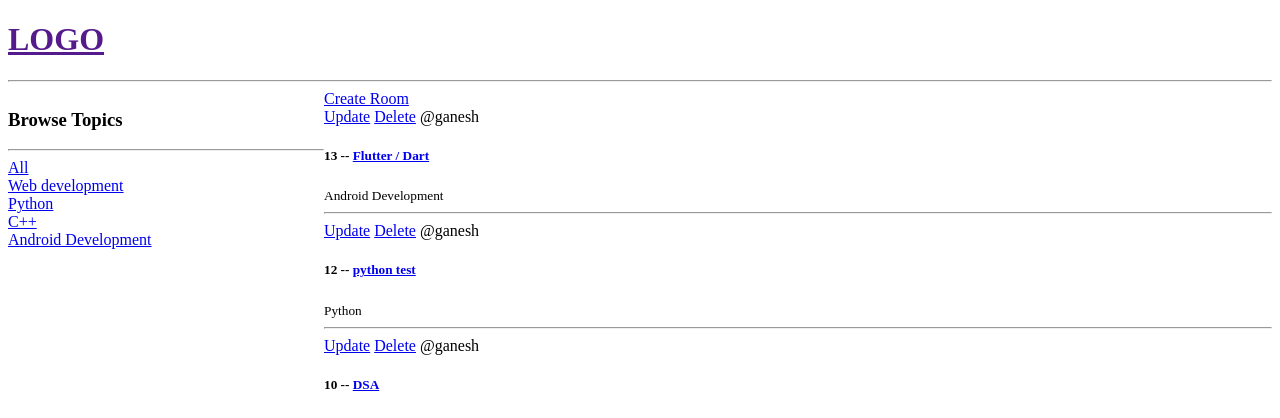
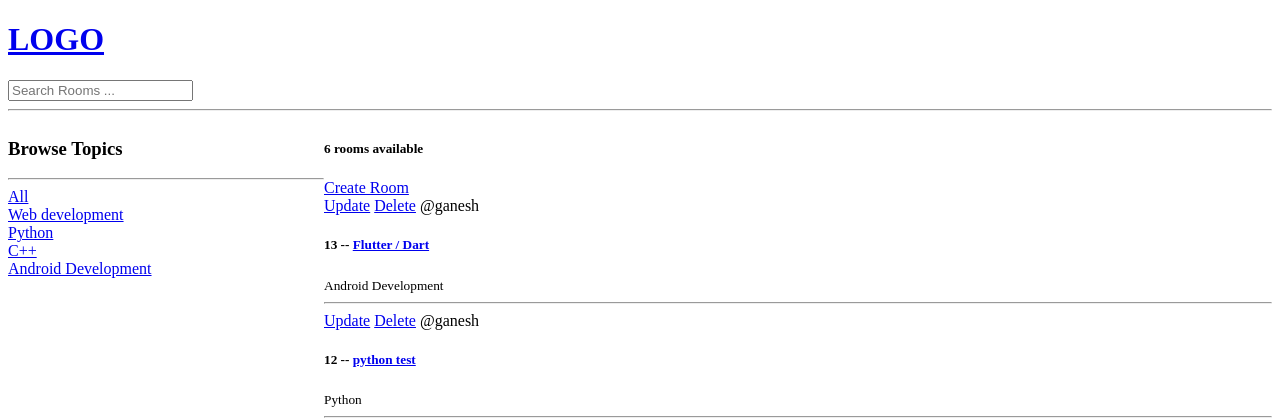
Before and after one commit to bhatganeshdarshan/discord-app, a Django app: page / in a window 1280 px wide. Shown: the top 418 px of the page. Run offline with Django 4.2, Linux system fonts and the light colour scheme; data comes from the database, SQL or seed files in the repository; both versions use the stored data as it was after the commit.

Commit message:
optimized search function with search bar

```diff
--- a/main/views.py
+++ b/main/views.py
@@ -1,6 +1,7 @@
 from django.shortcuts import render ,redirect
 from .models import Room,Topic
 from .forms import RoomForm
+from django.db.models import Q
 # rooms=[
 #     {'id':1,'name':'lets learn python '},
 #     {'id':2,'name':'design with me'},
@@ -10,9 +11,10 @@ from .forms import RoomForm
 
 def home(request):
     q =  request.GET.get('q') if request.GET.get('q') != None else ''
-    rooms=Room.objects.filter(topic__name__icontains = q)
+    rooms=Room.objects.filter(Q(topic__name__icontains = q) | Q(name__icontains = q) | Q(description__icontains = q))
     topic=Topic.objects.all()
-    context={'rooms':rooms,'topic':topic}
+    room_count=rooms.count()
+    context={'rooms':rooms,'topic':topic,'room_count':room_count}
     return render(request,'main/home.html',context)
 def room(request,pk):
     room = Room.objects.get(id = pk)
--- a/templates/main/home.html
+++ b/templates/main/home.html
@@ -22,6 +22,7 @@
             {% endfor %}
     </div>
     <div>
+        <h5>{{room_count}} rooms available</h5>
         <a href="{% url 'create-room' %}">Create Room</a>
         <div>
             {% for room in rooms %}
--- a/templates/navbar.html
+++ b/templates/navbar.html
@@ -1,5 +1,9 @@
-<a href="">
+<a href="/">
     <h1>LOGO</h1>
 </a>
+    <form action="{% url 'home' %}" method="GET">
+        <input type="text" name="q" placeholder="Search Rooms ... ">
+    </form>
+
 
 <hr>
```
Also changed, not shown: db.sqlite3.
